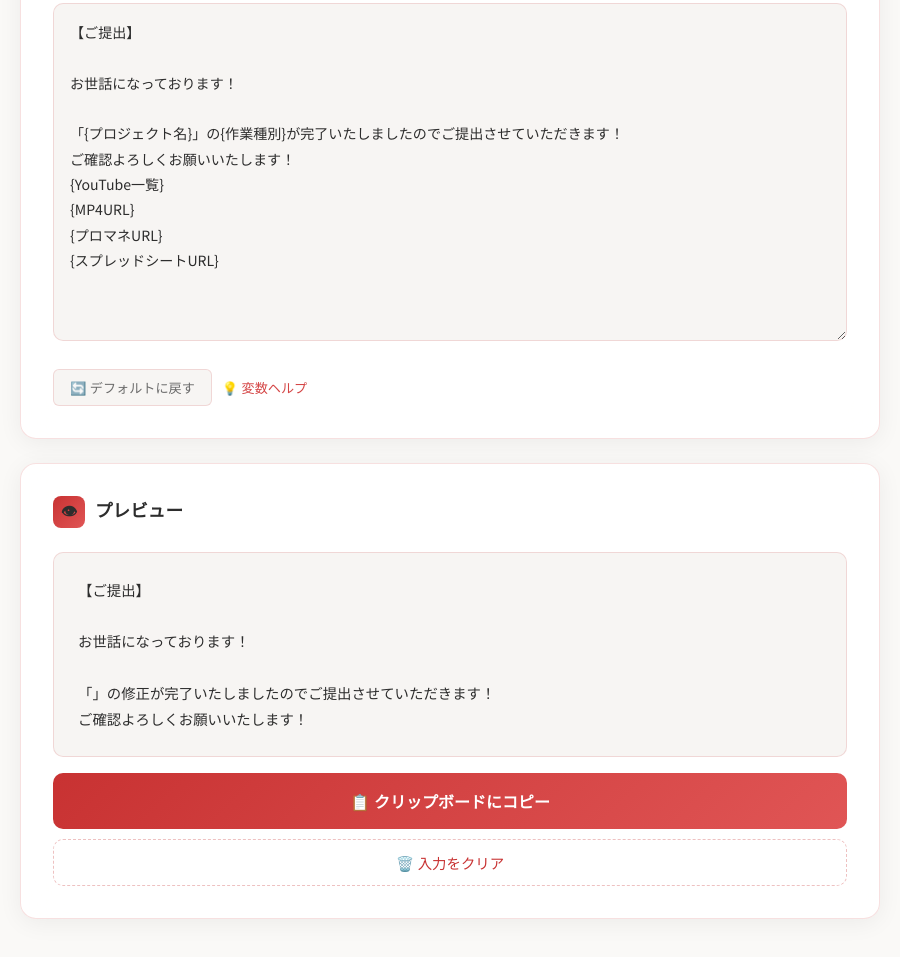
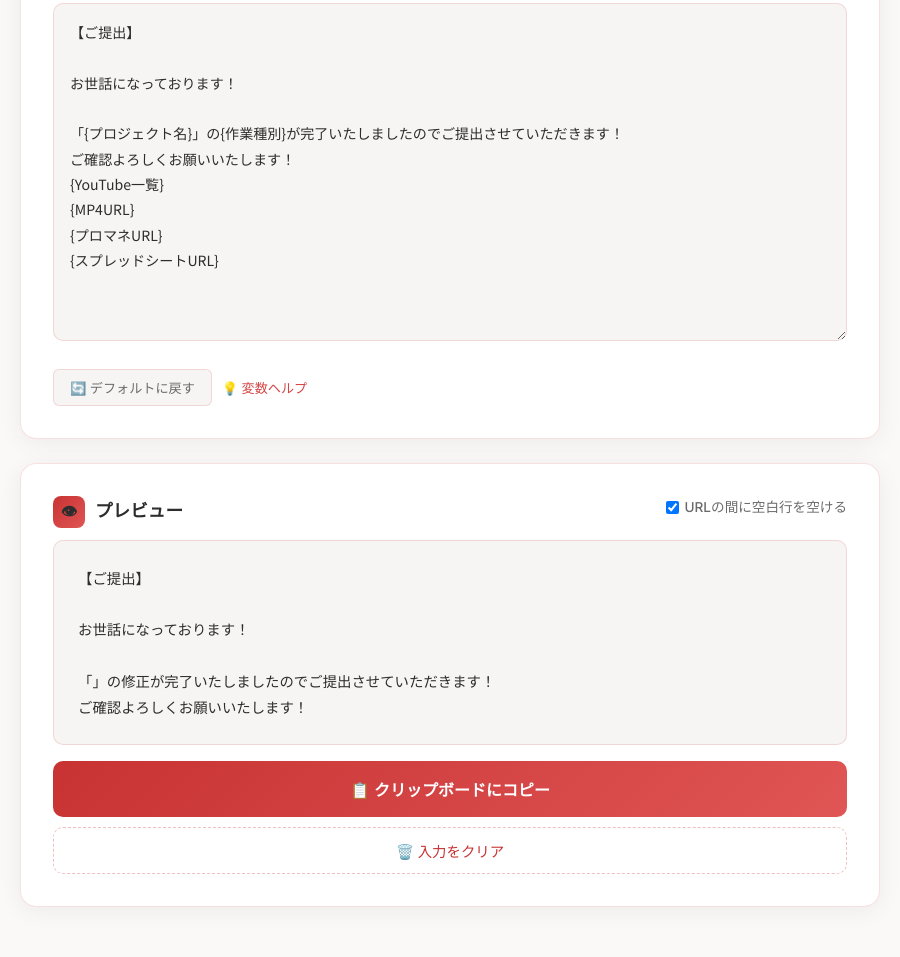
Before and after one commit to Videoeditingefficiency/url-submission-generator, an Electron app: page index.html in a window 900 px wide. Shown: the part 1365-2322 px from the top of the page. Drawn offline with Linux system fonts and the light colour scheme.

Commit message:
feat: add checkbox to toggle blank line between youtube urls in preview

```diff
--- a/index.html
+++ b/index.html
@@ -833,9 +833,16 @@
 
         <!-- プレビュー -->
         <div class="card">
-            <div class="card-title">
-                <div class="icon">👁</div>
-                プレビュー
+            <div class="card-title" style="justify-content: space-between; margin-bottom: 12px;">
+                <div style="display: flex; align-items: center; gap: 10px;">
+                    <div class="icon">👁</div>
+                    プレビュー
+                </div>
+                <label
+                    style="font-size: 0.85rem; font-weight: 500; display: flex; align-items: center; gap: 6px; cursor: pointer; color: var(--text-secondary);">
+                    <input type="checkbox" id="spaceToggle" checked onchange="saveTemplate(); updatePreview();">
+                    URLの間に空白行を空ける
+                </label>
             </div>
             <div class="preview-area">
                 <div class="preview-content" id="preview"></div>
@@ -1016,11 +1023,21 @@
             const saved = localStorage.getItem('urlSubmitTemplate');
             const editor = document.getElementById('templateEditor');
             editor.value = saved || DEFAULT_TEMPLATE;
+
+            const savedSpaceToggle = localStorage.getItem('urlSubmitSpaceToggle');
+            if (savedSpaceToggle !== null) {
+                document.getElementById('spaceToggle').checked = savedSpaceToggle === 'true';
+            }
         }
 
         function saveTemplate() {
             const editor = document.getElementById('templateEditor');
             localStorage.setItem('urlSubmitTemplate', editor.value);
+
+            const spaceToggle = document.getElementById('spaceToggle');
+            if (spaceToggle) {
+                localStorage.setItem('urlSubmitSpaceToggle', spaceToggle.checked);
+            }
         }
 
         function resetTemplate() {
@@ -1087,7 +1104,8 @@
 
                     // Add double newline unless it's the last element
                     if (entry !== youtubeUrls[youtubeUrls.length - 1]) {
-                        ytSection += '\n\n';
+                        const addSpace = document.getElementById('spaceToggle') ? document.getElementById('spaceToggle').checked : true;
+                        ytSection += addSpace ? '\n\n' : '\n';
                     }
                 });
                 ytSection = ytSection.trimEnd();
```
